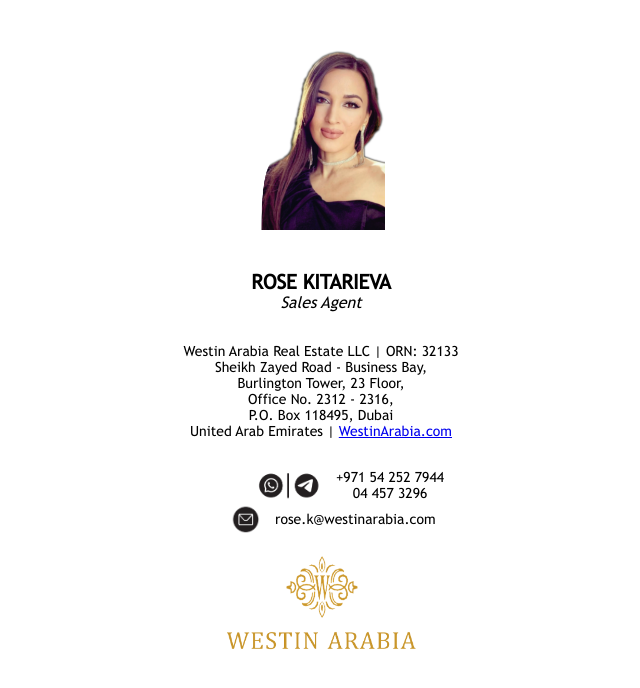
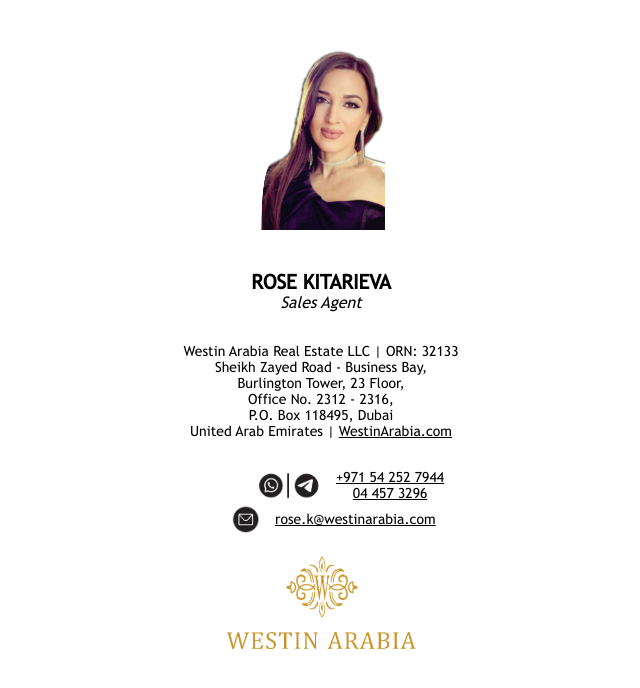
Before and after one commit to ahmedfayazyousuf/Westin, a React (Create React App) app: page /Rose in a window 1280 px wide. Shown: the top 688 px of the page, without its empty margins (319-959 px from the left). Built offline with nearby package versions, Linux system fonts and the light colour scheme.

Commit message:
changes
changes

```diff
--- a/src/components/Rose/index.js
+++ b/src/components/Rose/index.js
@@ -20,7 +20,7 @@
                     <div style={{display: 'flex', flexDirection: 'column', justifyContent: 'center', alignItems: 'center', maxWidth: '460px', marginTop: '10px'}}>
                         <p style={{color: 'black', margin: '15px', fontSize: '20px', fontWeight: '900'}}>ROSE KITARIEVA</p>
                         <p style={{color: 'black', fontSize: '16px', fontWeight: '300', fontStyle: 'italic', marginTop: '-15px'}}>Sales Agent</p>
-                        <p style={{color: 'black', margin: '15px', fontSize: '14px'}}>Westin Arabia Real Estate LLC | ORN: 32133<br></br>Sheikh Zayed Road - Business Bay,<br></br>Burlington Tower, 23 Floor,<br></br>Office No. 2312 - 2316,<br></br>P.O. Box 118495, Dubai<br></br>United Arab Emirates | <a href="https://westinarabia.com/"> WestinArabia.com</a></p>
+                        <p style={{color: 'black', margin: '15px', fontSize: '14px'}}>Westin Arabia Real Estate LLC | ORN: 32133<br></br>Sheikh Zayed Road - Business Bay,<br></br>Burlington Tower, 23 Floor,<br></br>Office No. 2312 - 2316,<br></br>P.O. Box 118495, Dubai<br></br>United Arab Emirates | <a href="https://westinarabia.com/" style={{color: 'black'}}> WestinArabia.com</a></p>
 
                         <div style={{width: '100%', display: 'flex', flexDirection: 'row', justifyContent: 'center', alignItems: 'center'}}>
                             <div style={{width: '50%', display: 'flex', justifyContent: 'flex-end', alignItems: 'flex-end'}}>
@@ -28,7 +28,7 @@
                             </div>
 
                             <div style={{width: '50%', display: 'flex', justifyContent: 'flex-start', alignItems: 'flex-start'}}>
-                                <p style={{color: 'black', margin: '15px', fontSize: '14px'}}>+971 54 252 7944<br></br>04 457 3296</p>
+                                <p style={{color: 'black', margin: '15px', fontSize: '14px'}}><a href="tel:971542527944" style={{color: 'black'}}>+971 54 252 7944</a><br></br><a href="tel:044573296" style={{color: 'black'}}>04 457 3296</a></p>
                             </div>
                         </div>
 
@@ -38,7 +38,7 @@
                             </div>
 
                             <div style={{width: '70%', display: 'flex', justifyContent: 'flex-start', alignItems: 'flex-start'}}>
-                                <p style={{color: 'black', margin: '15px', fontSize: '14px'}}>rose.k@westinarabia.com</p>
+                                <p style={{color: 'black', margin: '15px', fontSize: '14px'}}><a href="mailto:rose.k@westinarabia.com" style={{color: 'black'}}>rose.k@westinarabia.com</a></p>
                             </div>
                         </div>
 
--- a/src/components/Said/index.js
+++ b/src/components/Said/index.js
@@ -20,7 +20,7 @@
                     <div style={{display: 'flex', flexDirection: 'column', justifyContent: 'center', alignItems: 'center', maxWidth: '460px', marginTop: '10px'}}>
                         <p style={{color: 'black', margin: '15px', fontSize: '20px', fontWeight: '900'}}>SAID MURADOV</p>
                         <p style={{color: 'black', fontSize: '16px', fontWeight: '300', fontStyle: 'italic', marginTop: '-15px'}}>Senior Sales Manager</p>
-                        <p style={{color: 'black', margin: '15px', fontSize: '14px'}}>Westin Arabia Real Estate LLC | ORN: 32133<br></br>Sheikh Zayed Road - Business Bay,<br></br>Burlington Tower, 23 Floor,<br></br>Office No. 2312 - 2316,<br></br>P.O. Box 118495, Dubai<br></br>United Arab Emirates | <a href="https://westinarabia.com/"> WestinArabia.com</a></p>
+                        <p style={{color: 'black', margin: '15px', fontSize: '14px'}}>Westin Arabia Real Estate LLC | ORN: 32133<br></br>Sheikh Zayed Road - Business Bay,<br></br>Burlington Tower, 23 Floor,<br></br>Office No. 2312 - 2316,<br></br>P.O. Box 118495, Dubai<br></br>United Arab Emirates | <a href="https://westinarabia.com/" style={{color: 'black'}}> WestinArabia.com</a></p>
 
                         <div style={{width: '100%', display: 'flex', flexDirection: 'row', justifyContent: 'center', alignItems: 'center'}}>
                             <div style={{width: '50%', display: 'flex', justifyContent: 'flex-end', alignItems: 'flex-end'}}>
@@ -28,7 +28,7 @@
                             </div>
 
                             <div style={{width: '50%', display: 'flex', justifyContent: 'flex-start', alignItems: 'flex-start'}}>
-                                <p style={{color: 'black', margin: '15px', fontSize: '14px'}}>+971 54 252 7943<br></br>+971 56 466 0157<br></br>04 457 3296</p>
+                                <p style={{color: 'black', margin: '15px', fontSize: '14px'}}><a href="tel:971542527943" style={{color: 'black'}}>+971 54 252 7943</a><br></br><a href="tel:971564660157" style={{color: 'black'}}>+971 56 466 0157</a><br></br><a href="tel:044573296" style={{color: 'black'}}>04 457 3296</a></p>
                             </div>
                         </div>
 
@@ -38,7 +38,7 @@
                             </div>
 
                             <div style={{width: '75%', display: 'flex', justifyContent: 'flex-start', alignItems: 'flex-start'}}>
-                                <p style={{color: 'black', margin: '15px', fontSize: '14px'}}><a href="mailto:said.akmal@westinarabia.com">said.akmal@westinarabia.com</a></p>
+                                <p style={{color: 'black', margin: '15px', fontSize: '14px'}}><a href="mailto:said.akmal@westinarabia.com" style={{color: 'black'}}>said.akmal@westinarabia.com</a></p>
                             </div>
                         </div>
 
```
